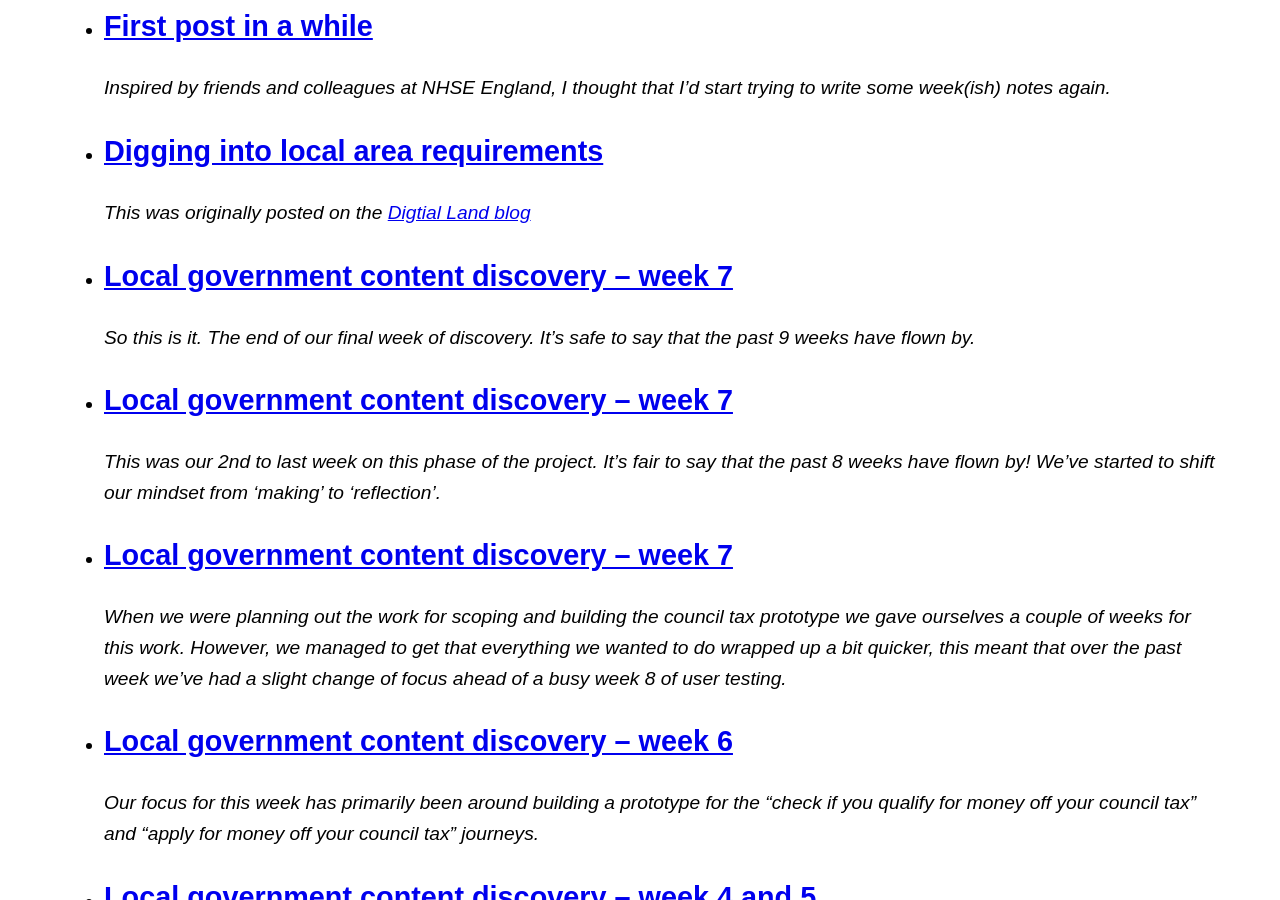
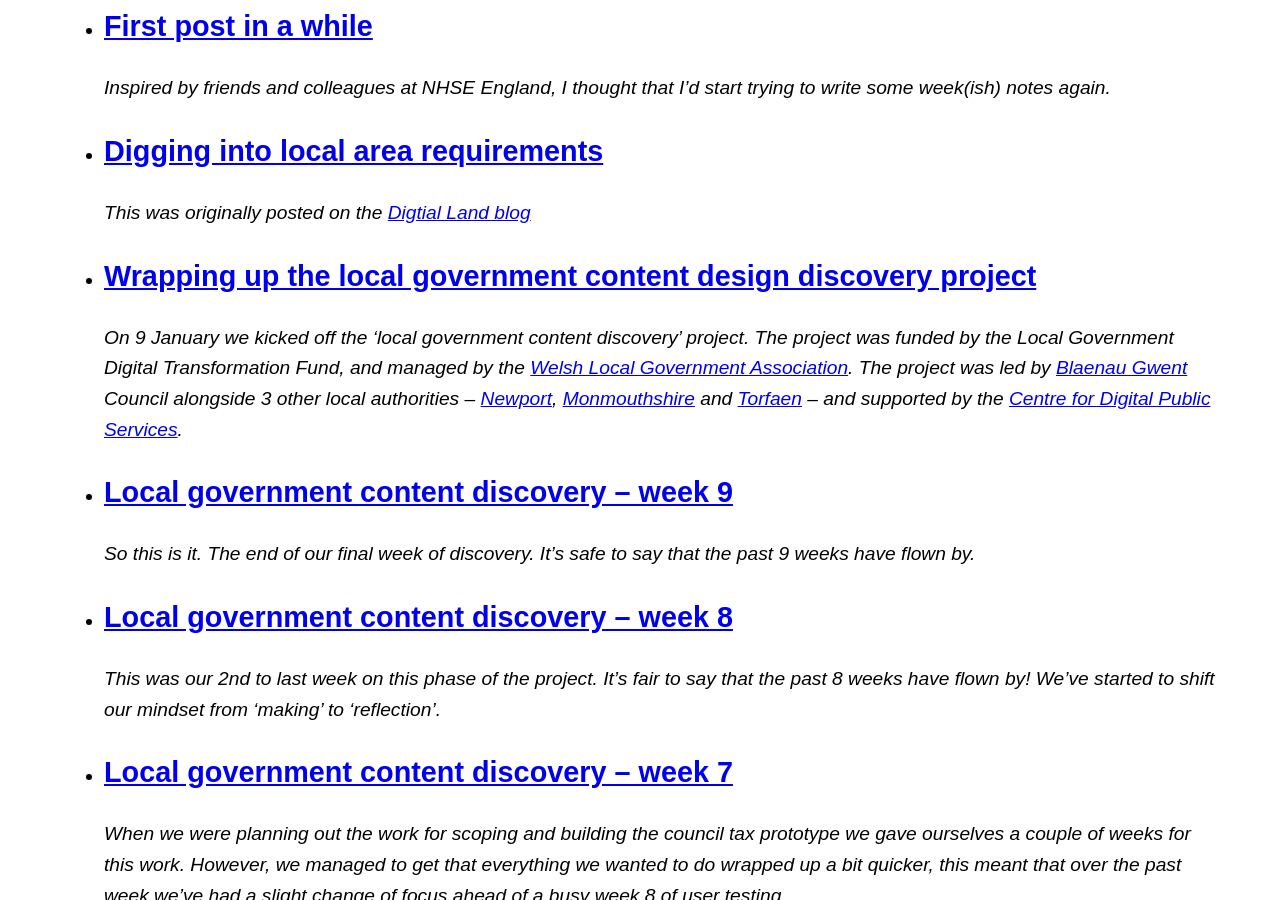
Before and after one commit to mattlucht/mattlucht.github.io, a Jekyll site: the page built from notes.html, in a window 1280 px wide and 900 px high, scrolled down 420 px. Built offline with Jekyll 4.4.1, drawn with Linux system fonts in a browser that asks for light colours; some of the changed lines change nothing that is shown.

Commit message:
adds wrap up blog post from cdps

```diff
--- a/_posts/2023-03-03-local-government-content-discovery-week-8.md
+++ b/_posts/2023-03-03-local-government-content-discovery-week-8.md
@@ -1,5 +1,5 @@
 ---
-title: "Local government content discovery – week 7"
+title: "Local government content discovery – week 8"
 author: matt
 ---
 This was our 2nd to last week on this phase of the project. It's fair to say that the past 8 weeks have flown by! We've started to shift our mindset from 'making' to ‘reflection’.
--- a/_posts/2023-03-10-local-government-content-discovery-week-9.md
+++ b/_posts/2023-03-10-local-government-content-discovery-week-9.md
@@ -1,5 +1,5 @@
 ---
-title: "Local government content discovery – week 7"
+title: "Local government content discovery – week 9"
 author: matt
 ---
 So this is it. The end of our final week of discovery. It’s safe to say that the past 9 weeks have flown by.
--- /dev/null
+++ b/_posts/2023-03-11-wrapping-up-the-content-discovery-project.md
@@ -0,0 +1,73 @@
+---
+title: "Wrapping up the local government content design discovery project"
+author: matt
+---
+
+On 9 January we kicked off the 'local government content discovery' project. The project was funded by the Local Government Digital Transformation Fund, and managed by the [Welsh Local Government Association](https://www.wlga.wales/home). The project was led by [Blaenau Gwent](https://www.blaenau-gwent.gov.uk/en/home/) Council alongside 3 other local authorities – [Newport](https://www.newport.gov.uk/splash-homepage.aspx), [Monmouthshire](https://www.monmouthshire.gov.uk/) and [Torfaen](https://www.torfaen.gov.uk/en/Home.aspx) – and supported by the [Centre for Digital Public Services](https://digitalpublicservices.gov.wales/).
+
+A few weeks ago I [wrote a blog post](https://mattlucht.github.io/2023/02/01/local-government-content-design-discovery.html) about why the project came about, and the approach that we were taking with the discovery. Now as we near the end of this phase of the project we want to tell you about what we've learned and provide recommendations for moving into alpha.
+
+## A quick recap
+It was recognised that local authorities are struggling with creating, publishing and maintaining content across the services that they provide to their residents.
+
+We wanted to demonstrate the impact that this was causing, and explore opportunities to do things differently.
+
+We wanted to use a real-life example as we believed that would provide the biggest impact. We chose council tax as a case study, specifically looking at [single Person discounts](https://www.gov.wales/council-tax-discounts-and-reduction/living-alone) and [student exemptions](https://www.gov.wales/council-tax-discounts-and-reduction/students).
+
+## Hearing from users
+In our first round of user research we spoke with 4 users from across each of the local authorities to learn about their experiences with using the existing council tax service.
+
+It was particularly interesting hearing from users who had recently moved into a new property and how they went about setting up their council tax payments. We saw that when trying to apply online there was often the need to speak to someone at the local authority via email or telephone so that they could clarify details or find out the status of their council tax query.
+
+It's worth highlighting again that the goal of this discovery wasn't to transform the council tax service, but to identify where a better approach to content design could help improve existing services.
+
+### What we learnt about the existing services
+During the user research sessions we asked participants to find out if they qualified for either a single person discount or a student exemption.
+
+While some users were able to complete this task, we saw that it took alot of navigating around the local authority websites which often left them feeling the need to speak to somebody within the local authority to check.
+
+> “...i’m stressed. If I feel like this and it’s not for real, what would a person be like if they didn’t have the ability to do this and they needed to get the application in by a certain period”
+
+We found that the language on the website was unfamiliar with users and caused confusion and uncertainty. We’ve talked about this in previous weeknotes as [‘council speak’](https://mattlucht.github.io/2023/01/20/local-government-content-discovery-week-2.html#council-speak).
+
+> “I think we’ve got to the bit we’re talking about, but ‘disregarded’ that's a strange word in my vocabulary”
+
+> “...once you’ve used the council website a couple of times you get to start thinking like they think”
+
+It was clear that the users often relied on the support and assistance of others to help them complete tasks online and they expressed concerns that if that support wasn’t available then they’d really struggle.
+
+> “...because if [redacted] died, I’d be in real trouble because I wouldn’t know what I was doing on this computer”
+
+## Demonstrating improvements
+
+### Building a prototype
+Based on what we’d learned from the initial round of user research we wanted to explore whether we were able to improve the service through the use of clearer language, and an approach of guiding users through the service to help them understand whether they qualified for a discount or not.
+
+The [smart answers design pattern from GOV.UK](https://docs.publishing.service.gov.uk/repos/smart-answers.html) felt like a good approach and something worth testing.
+
+We've recorded a demo of the prototype that you can watch here: https://www.youtube.com/watch?v=qKrvTTYN9PQ
+
+<iframe width="560" height="315" src="https://www.youtube.com/embed/qKrvTTYN9PQ?si=jlrDHDi4I2MmMLIP" title="YouTube video player" frameborder="0" allow="accelerometer; autoplay; clipboard-write; encrypted-media; gyroscope; picture-in-picture; web-share" referrerpolicy="strict-origin-when-cross-origin" allowfullscreen></iframe>
+
+### Testing a prototype
+After building the prototype we ran a 2nd round of user research to help us learn whether this approach might overcome some of the challenges we identified with the service.
+
+We tested the prototype with 6 users and we received positive feedback from each of the sessions. When asking them to test the same scenarios as the first round of user testing, all were able to confidently complete the journeys.
+
+> "that was quite straightforward"
+
+However, there is still room for improvement. By quickly prototyping and testing we were able to see where there were opportunities to further refine the content and add greater clarification. We also learned more about the service from speaking to real users, this information would be critical for a council tax transformation project.
+
+> “...maybe there’s a reason for this step, but it feels a bit bureaucratic”
+
+You can find the [high-level findings](https://mattlucht.github.io/2023/03/03/local-government-content-discovery-week-8.html#testing-the-prototype-with-users) from this round of user research in our weeknotes.
+
+### Iterating the prototype
+With real users testing our prototype, we could see where we could further iterate on some of the steps and content. Due to time constraints we’ve not been able to take this into another round of user testing, but we feel it would be great if work could continue in this area after this phase of the project finishes.
+
+### Our recommendations
+We’ll be writing one more blog post that summaries our recommendations for next steps.
+
+
+
+![An animated gif of the council tax prototype](/assets/images/council-tax-prototype.gif)
```
Also changed, not shown: 8 other files.
